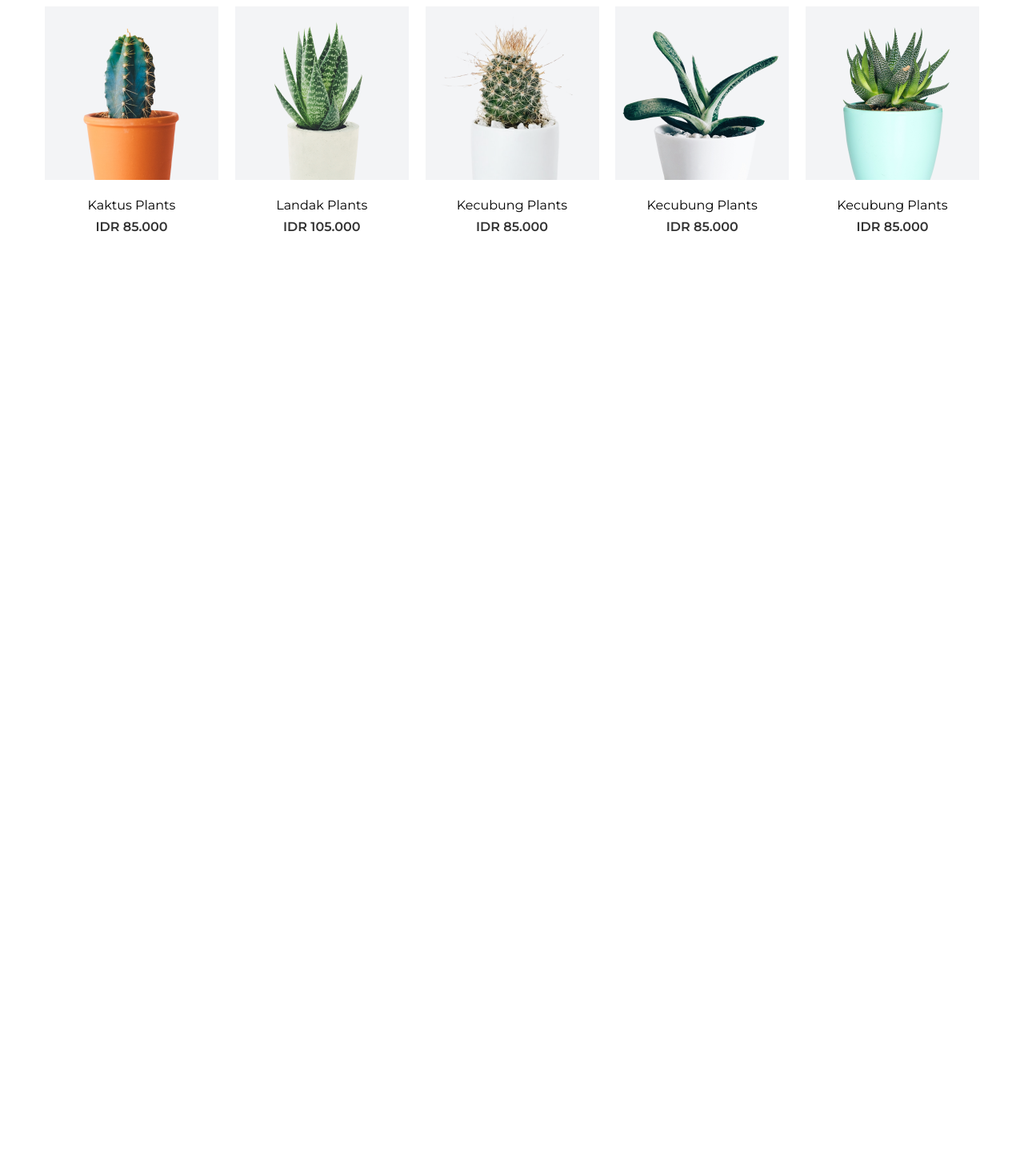
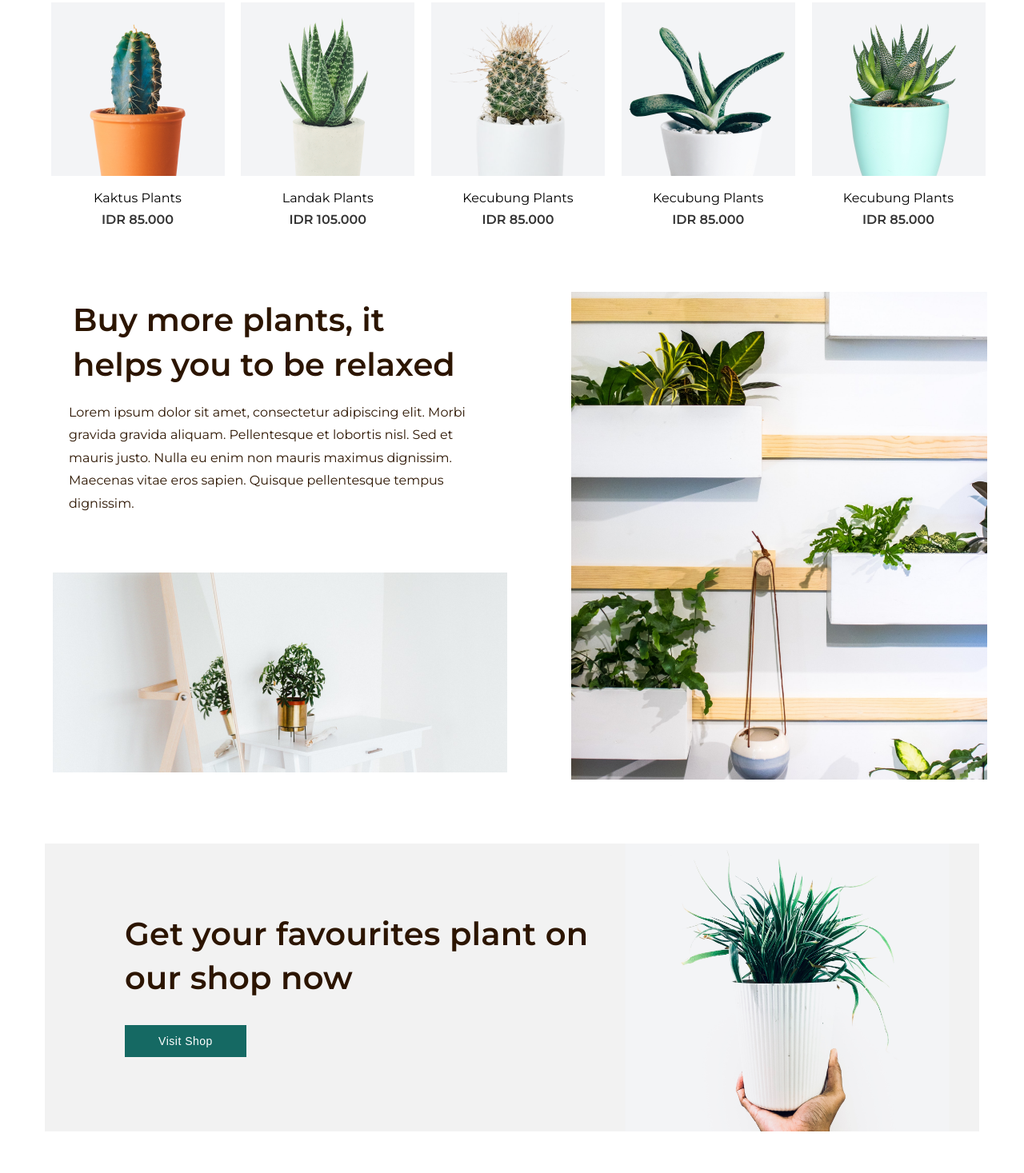
Before and after one commit to Kkkarami/plant-shop-landing, a plain HTML site: page index.html in a window 1280 px wide. Shown: the part 1185-2652 px from the top of the page at 80% size. Before the commit the page ends 1538 px from the top, so only its background shows below. Drawn offline with Linux system fonts and the light colour scheme.

Commit message:
new section added

```diff
--- a/index.html
+++ b/index.html
@@ -144,7 +144,29 @@
         </div>
     </section>
     <section class="main-info">
-
+        <div class="info-container">
+            <div class="info-text-side">
+                <h2 class="info-title">Buy more plants, it <br> helps you to be relaxed</h2>
+                <p class="info-description">
+                    Lorem ipsum dolor sit amet, consectetur adipiscing elit. Morbi gravida gravida aliquam. Pellentesque et lobortis nisl. Sed et mauris justo. Nulla eu enim non mauris maximus dignissim. Maecenas vitae eros sapien. Quisque pellentesque tempus dignissim.
+                </p>
+                <div class="info-image-small">
+                    <img src="images/plant_info.png" alt="small plant decorative">
+                </div>
+            </div>
+            <div class="info-image-large">
+                <img src="images/plant_wall.png" alt="wall plants decoration">
+            </div>
+        </div>
+    </section>
+    <section class="shop-banner">
+        <div class="shop-banner__title">
+            <h2>Get your favourites plant on our shop now</h2>
+            <button class="shop-banner__button">Visit Shop</button>
+        </div>
+        <div class="shop-banner__img">
+            <img src="images/plantinhand.png" alt="plantinhand">
+        </div>
     </section>
 </body>
 </html>
--- a/style/style.scss
+++ b/style/style.scss
@@ -9,6 +9,11 @@
 body {
   font-family: $main-font;
   background-color: $white;
+}
+
+h2 {
+  font-size: 40px;
+  color: $text-light;
 }
 
 .hero {
@@ -145,7 +150,7 @@ body {
 }
 
 .features {
-  padding: 140px 0 25px;
+  padding: 140px 0 20px;
   display: flex;
   justify-content: center;
 
@@ -166,18 +171,18 @@ body {
       gap: 12px;
       margin-bottom: 15px;
       img { margin-left: -5px;width: 48px; height: 48px; }
-      .feature-title { margin-top: 2px;font-size: 16px; color: $primary-color; line-height: 1.3; }
+      .feature-title { margin-left: 5px;margin-top: 2px;font-size: 16px;color: $primary-color; line-height: 1.3; }
     }
 
     .feature-text { font-size: 10px; line-height: 1.6; color: $text-dark; opacity: 0.8; }
   }
 }
 
-// Секція Рослин
 .featured-plants {
   padding: 60px 0;
   display: flex;
   justify-content: center;
+  margin-left: 15px;
 
   &__container { width: 1168px; }
 
@@ -217,9 +222,135 @@ body {
     .plant-card {
       width: 217px;
       text-align: center;
-      img { width: 100%; margin-bottom: 18px; }
+      img { width: 100%; margin-bottom: 14px; }
       .plant-name { margin-bottom: 8px; font-size: 16px; }
       .plant-idr { font-weight: 600; color: $text-dark; }
     }
   }
 }
+
+.main-info {
+  padding: 28px 0px;
+  display: flex;
+  justify-content: center;
+  margin-left: 20px;
+
+  .info-container {
+    width: 1168px;
+    display: flex;
+    gap: 80px;
+  }
+
+  .info-text-side {
+    flex: 0 0 522px;
+    display: flex;
+    flex-direction: column;
+
+    .info-title {
+      font-weight: 700;
+      line-height: 1.4;
+      margin-left: 25px;
+      margin-bottom: 18px;
+      max-width: 522px;
+    }
+
+    .info-description {
+      font-size: 16px;
+      line-height: 1.78;
+      color: $text-light;
+      margin-left: 20px;
+      margin-bottom: 72px;
+      max-width: 506px
+    }
+
+    .info-image-small {
+      width: 568px;
+      height: 250px;
+      overflow: hidden;
+
+      img {
+        width: 100%;
+        height: 100%;
+        object-fit: cover;
+      }
+    }
+  }
+
+  .info-image-large {
+    flex: 1;
+    width: 513px;
+    height: 610px;
+    margin-top: -7px;
+
+    img {
+      width: 100%;
+      height: 100%;
+      object-fit: cover;
+    }
+  }
+}
+
+
+.shop-banner {
+  display: flex;
+  align-items: flex-start;
+  justify-content: space-between;
+  width: 1168px;
+  height: 360px;
+  margin: 52px auto;
+  background-color: #f2f2f2;
+  position: relative;
+  overflow: hidden;
+
+  &__title {
+    display: flex;
+    flex-direction: column;
+    flex: 0 0 610px;
+    padding-left: 30px;
+    margin-left: 70px;
+    justify-content: flex-start;
+    align-items: flex-start;
+    height: 100%;
+
+    h2 {
+      margin-top: 85px;
+      font-size: 40px;
+      letter-spacing: 0.2px;
+      line-height: 1.38;
+      margin-bottom: 32px;
+      font-weight: 700;
+    }
+  }
+
+  &__button {
+    background-color: $primary-color;
+    color: $white;
+    border: none;
+    display: flex;
+    align-items: center;
+    justify-content: center;
+    width: 152px;
+    height: 40px;
+    padding: 0;
+    font-size: 14px;
+    font-weight: 500;
+    letter-spacing: 0.5px;
+    cursor: pointer;
+  }
+
+  &__img {
+    flex: 0 0 480px;
+    width: 480px;
+    height: 360px;
+    display: flex;
+
+
+    img {
+      height: 100%;
+      width: 100%;
+      object-fit: contain;
+      object-position: top top;
+      transform: scale(1.5) translateY(-7%);
+    }
+  }
+}
```
Also changed, not shown: images/plant_info.png (added), images/plant_wall.png (added), images/plantinhand.png (added), style/style.css, 1 other file.
